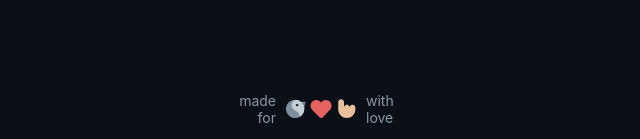
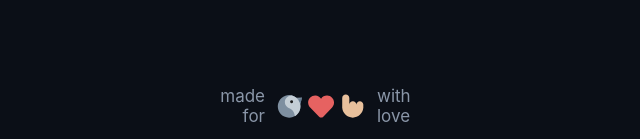
Before and after one commit to wunnle/Pacer, a React (Vite) app: page / in a window 1280 px wide. Shown: the part 658-797 px from the top of the page, without its empty margins (319-959 px from the left). Built offline with nearby package versions, Linux system fonts and the light colour scheme.

Commit message:
Larger footer on desktop

```diff
--- a/src/styles.css
+++ b/src/styles.css
@@ -460,6 +460,11 @@ button.toggle.on {
   color: var(--muted);
   font-size: 14px;
 }
+@media (min-width: 560px) {
+  .app-footer { font-size: 17px; gap: 8px; }
+  .app-footer svg { width: 96px; height: 39px; }
+  .app-footer-text { width: 72px; }
+}
 .app-footer svg { display: block; flex-shrink: 0; }
 .logo-wrap { position: relative; display: flex; }
 .heart-bounce {
```
